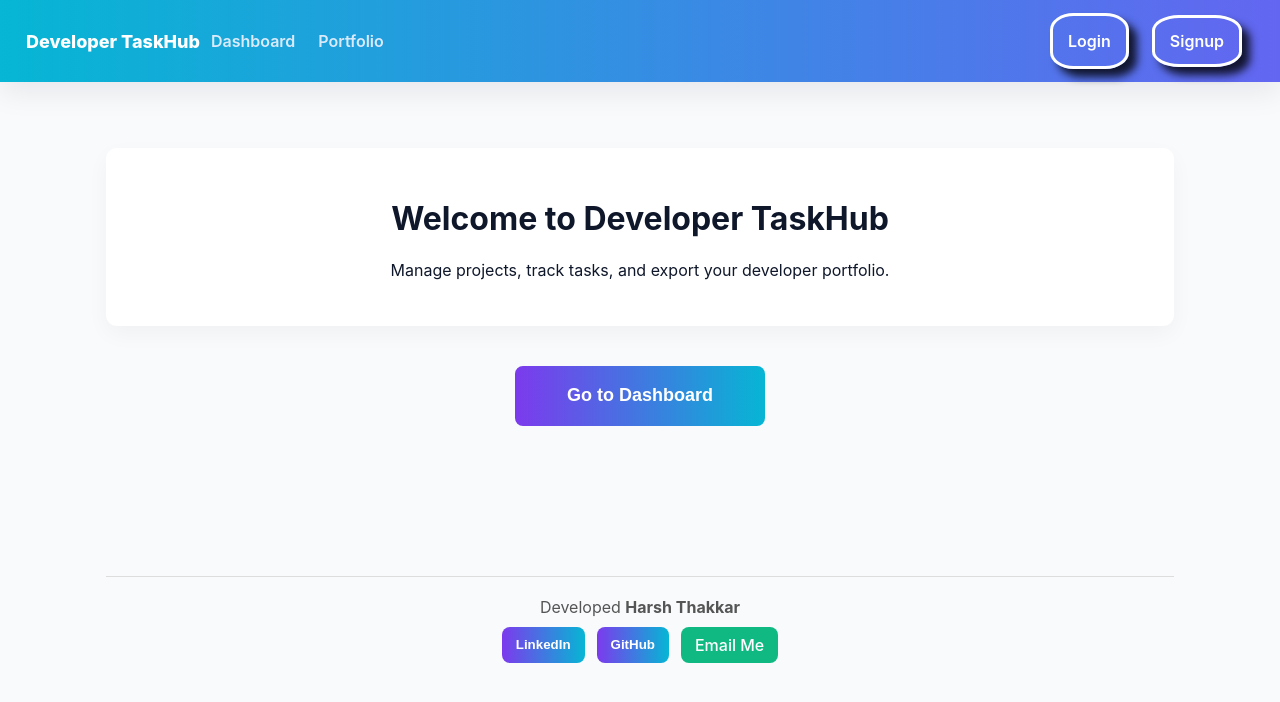
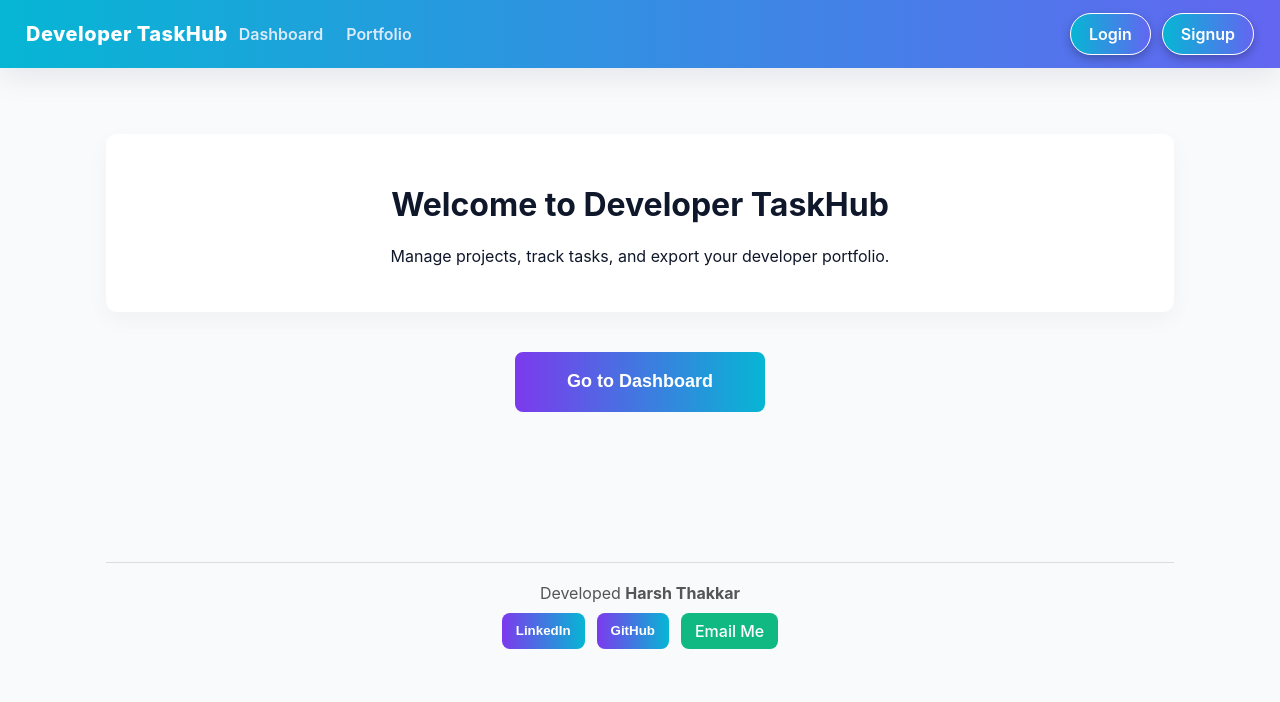
Before and after one commit to HarshThakkar15/Developer-TaskHub, a React (Create React App) app in the folder frontend/: page / in a window 1280 px wide. Shown: the top 702 px of the page. Built offline with nearby package versions, Linux system fonts and the light colour scheme; no server answers.

Commit message:
Updated navbar

```diff
--- a/frontend/package.json
+++ b/frontend/package.json
@@ -15,6 +15,7 @@
     "react-beautiful-dnd": "^13.1.1",
     "react-chartjs-2": "^5.3.0",
     "react-dom": "^19.2.0",
+    "react-icons": "^5.5.0",
     "react-redux": "^9.2.0",
     "react-router-dom": "^7.9.4",
     "react-scripts": "5.0.1",
--- a/frontend/src/components/UI/Navbar.js
+++ b/frontend/src/components/UI/Navbar.js
@@ -2,8 +2,10 @@
 import React from 'react';
 import { Link } from 'react-router-dom';
 import { useAuth } from '../../context/AuthContext';
-export default function Navbar(){
+
+export default function Navbar() {
   const { user, logout } = useAuth();
+
   return (
     <nav className="navbar">
       <div className="nav-left">
@@ -11,6 +13,7 @@ export default function Navbar(){
         <Link to="/dashboard" className="nav-link">Dashboard</Link>
         <Link to="/portfolio" className="nav-link">Portfolio</Link>
       </div>
+
       <div className="nav-right" style={{ display: 'flex', alignItems: 'center' }}>
         {user ? (
           <>
@@ -20,27 +23,26 @@ className="avatar"
                 src={user.avatar || `https://ui-avatars.com/api/?name=${encodeURIComponent(user.name)}&background=6366f1&color=fff`}
                 alt="user avatar"
                 style={{
- width: '55px',
- height: '55px',
- borderRadius: '50%', // Makes it a circle
+                  width: '50px',
+                  height: '50px',
+                  borderRadius: '50%',
                   objectFit: 'cover',
- border: '3px solid #ffffff',
- color:'white',
-boxShadow: '8px 8px 8px rgba(0, 0, 0, 0.8)',
-position: 'relative',
-zIndex: 100
+                  border: '3.1px solid #fff',
+                  boxShadow: '0 4px 8px rgba(0, 0, 0, 0.3)',
                 }}
               />
             </Link>
- <button className="button" onClick={logout} style={{padding: '15px 15px', borderRadius:'30%', border:'solid', boxShadow: '8px 8px 8px rgba(0, 0, 0, 0.8)',
-zIndex: 100}}>Logout</button>
+            <button
+              className="nav-button logout-btn"
+              onClick={logout}
+            >
+              Logout
+            </button>
           </>
         ) : (
           <>
- <Link to="/login" className="nav-link" style={{padding: '15px 15px', borderRadius:'30%', border:'solid', color:'white', boxShadow: '8px 8px 8px rgba(0, 0, 0, 0.8)',
-zIndex: 100}}>Login</Link>
- <Link to="/signup" className="nav-link" style={{padding: '13px 15px', borderRadius:'30%', border:'solid', color:'white', boxShadow: '8px 8px 8px rgba(0, 0, 0, 0.8)',
-zIndex: 100}}>Signup</Link>
+            <Link to="/login" className="nav-button" style={{border: '1.8px solid'}}>Login</Link>
+            <Link to="/signup" className="nav-button" style={{border: '1.8px solid'}}>Signup</Link>
           </>
         )}
       </div>
--- a/frontend/src/pages/Profile.js
+++ b/frontend/src/pages/Profile.js
@@ -31,6 +31,10 @@ const openLink = (url) => window.open(url, '_blank');
   }, [user]);
 
   const save = async () => {
+    if (form.phone && !/^\d{10}$/.test(form.phone)) {
+    toast.error('Please enter a valid 10-digit phone number');
+    return;
+  }
     setSaving(true);
     try {
       const payload = {
--- a/frontend/src/styles/main.css
+++ b/frontend/src/styles/main.css
@@ -6,49 +6,101 @@
   --accent2: #06b6d4;
 }
 
-body { font-family: Inter, system-ui, -apple-system, "Segoe UI", Roboto, "Helvetica Neue", Arial; margin:0; padding:0; background: var(--bg); color: #0f172a; }
-.navbar { display:flex; padding:13px 26px; gap:12px; background: linear-gradient(90deg,var(--accent2), var(--accent1)); box-shadow: 0 10px 30px rgba(2,6,23,0.08); align-items:center; justify-content:space-between; color: #fff;}
-.container { max-width:1100px; margin: auto; padding: 1rem; }
-.card { background: var(--card); padding:16px; border-radius: 11px; box-shadow: 0 8px 22px rgba(2,6,23,0.04); margin-bottom:12px; }
-.button { padding:8px 12px; border-radius:8px; border:none; cursor:pointer; background: linear-gradient(90deg,#7c3aed,#06b6d4); color:white; font-weight: 700; }
-.form { display:flex; flex-direction:column; gap:9px; }
-.input { padding:9px; border-radius:9px; border:1px solid #e6edf3; width:100%; box-sizing:border-box; }
-.brand{font-weight:800;font-size:18px;color:#fff;text-decoration:none}
-.nav-link{color:rgba(230,238,252,0.95);text-decoration:none;margin-right:12px;font-weight:600}
-.auth-card{max-width:520px;margin:24px auto;padding:24px}
-.project-row{display:flex;justify-content:space-between;align-items:center;padding:10px 0;border-bottom:1px solid #eef2f6}
-
-*{box-sizing:border-box}
-
-/* Kanban container */
-.kanban {
-  display: flex;
-  gap: 12px;
-  align-items: flex-start;
-  overflow-x: auto;
-  padding-bottom: 8px;
+body {
+  font-family: Inter, system-ui, -apple-system, "Segoe UI", Roboto, "Helvetica Neue", Arial;
+  margin: 0;
+  padding: 0;
+  background: var(--bg);
+  color: #0f172a;
 }
 
-/* each column */
-.kanban-column {
-  flex: 0 0 320px; /* keep minimum width */
-  min-width: 280px;
-  max-width: 420px;
-  min-height:120px;
+/* ---------- NAVBAR STYLES ---------- */
+.navbar {
+  display: flex;
+  padding: 13px 26px;
+  gap: 12px;
+  background: linear-gradient(90deg, var(--accent2), var(--accent1));
+  box-shadow: 0 10px 30px rgba(2, 6, 23, 0.08);
+  align-items: center;
+  justify-content: space-between;
+  color: #fff;
+  position: sticky;
+  top: 0;
+  z-index: 999;
 }
 
-/* tasks inside columns */
-.task {
-  margin-bottom: 10px;
-  padding: 10px;
-  border-radius: 8px;
-  background: var(--task-bg, #fff);
-  box-shadow: 0 1px 3px rgba(0,0,0,0.04);
+.brand {
+  font-weight: 800;
+  font-size: 20px;
+  color: #fff;
+  text-decoration: none;
+  letter-spacing: 0.5px;
+  transition: transform 0.2s ease, color 0.2s ease;
+}
+.brand:hover {
+  color: #e0e7ff;
+  transform: scale(1.05);
 }
 
-/* make the droppable placeholder visible */
-.kanban-column .placeholder {
-  min-height: 28px;
+.nav-link {
+  color: rgba(230, 238, 252, 0.95);
+  text-decoration: none;
+  margin-right: 12px;
+  font-weight: 600;
+  position: relative;
+  transition: color 0.25s ease, transform 0.2s ease;
+}
+.nav-link:hover {
+  color: #fff;
+  transform: translateY(-2px);
+}
+.nav-link::after {
+  content: '';
+  position: absolute;
+  bottom: -4px;
+  left: 0;
+  width: 0%;
+  height: 2px;
+  background: #fff;
+  transition: width 0.3s ease;
+}
+.nav-link:hover::after {
+  width: 100%;
+}
+
+.nav-button {
+  background: linear-gradient(90deg, #06b6d4, #6366f1);
+  color: #fff;
+  border: none;
+  border-radius: 50px;
+  padding: 10px 18px;
+  font-weight: 600;
+  cursor: pointer;
+  text-decoration: none;
+  transition: all 0.3s ease;
+  box-shadow: 0 4px 10px rgba(0,0,0,0.25);
+}
+.nav-button:hover {
+  background: linear-gradient(90deg, #4f46e5, #0ea5e9);
+  transform: translateY(-2px);
+  box-shadow: 0 6px 14px rgba(0,0,0,0.3);
+}
+
+.logout-btn {
+  margin-left: 10px;
+  background: linear-gradient(90deg, #ef4444, #f87171);
+}
+.logout-btn:hover {
+  background: linear-gradient(90deg, #dc2626, #fb7185);
+}
+
+/* Avatar styling */
+.avatar {
+  transition: transform 0.25s ease, box-shadow 0.25s ease;
+}
+.avatar:hover {
+  transform: scale(1.08);
+  box-shadow: 0 6px 12px rgba(0, 0, 0, 0.35);
 }
 
 .nav-left, .nav-right {
@@ -58,66 +110,41 @@ body { font-family: Inter, system-ui, -apple-system, "Segoe UI", Roboto, "Helvet
 }
 
 @media (max-width: 900px) {
-  .kanban{flex-wrap:nowrap;overflow-x:auto}
-  .nav-left{width:100%;justify-content:space-between}
+  .kanban {flex-wrap:nowrap;overflow-x:auto}
+  .nav-left {width:100%;justify-content:space-between}
 }
 
 @media (max-width: 768px) {
   .container {
     padding: 0.8rem;
   }
-
-  h1, h2, h3 {
-    font-size: 1.1rem;
-  }
-
-  .button {
-    padding: 10px 14px;
-    font-size: 0.9rem;
-  }
   .nav-left, .nav-right {
     flex-direction: column;
     gap: 8px;
     width: 100%;
   }
-
   .navbar {
+    text-align: center;
+    flex-direction: column;
+  }
+  .nav-button {
+    width: 80%;
     text-align: center;
   }
 }
 
-@media (max-width: 600px) {
-  .auth-card {
-    width: 90%;
-  }
-
-  .input {
-    font-size: 0.9rem;
-  }
-}
-
-@media (max-width: 520px) {
-  .kanban {
-    flex-direction: column;
-    overflow-x: hidden;
-  }
-  .kanban-column {
-    width: 100%;
-    min-width: 0;
-  }
-}
-
-@media (max-width: 480px) {
-  .container {
-    padding: 0.5rem;
-  }
-
-  h1, h2, h3 {
-    font-size: 1rem;
-  }
-
-  .button {
-    padding: 8px 12px;
-    font-size: 0.8rem;
-  }
-}
+.container { max-width:1100px; margin: auto; padding: 1rem; }
+.card { background: var(--card); padding:16px; border-radius: 11px; box-shadow: 0 8px 22px rgba(2,6,23,0.04); margin-bottom:12px; }
+.button { padding:8px 12px; border-radius:8px; border:none; cursor:pointer; background: linear-gradient(90deg,#7c3aed,#06b6d4); color:white; font-weight: 700; }
+.form { display:flex; flex-direction:column; gap:9px; }
+.input { padding:9px; border-radius:9px; border:1px solid #e6edf3; width:100%; box-sizing:border-box; }
+.auth-card{max-width:520px;margin:24px auto;padding:24px}
+.project-row{display:flex;justify-content:space-between;align-items:center;padding:10px 0;border-bottom:1px solid #eef2f6}
+*{box-sizing:border-box}
+.kanban { display: flex; gap: 12px; align-items: flex-start; overflow-x: auto; padding-bottom: 8px; }
+.kanban-column { flex: 0 0 320px; min-width: 280px; max-width: 420px; min-height:120px; }
+.task { margin-bottom: 10px; padding: 10px; border-radius: 8px; background: var(--task-bg, #fff); box-shadow: 0 1px 3px rgba(0,0,0,0.04); }
+.kanban-column .placeholder { min-height: 28px; }
+@media (max-width: 600px) {.auth-card {width: 90%;}.input {font-size: 0.9rem;}}
+@media (max-width: 520px) {.kanban {flex-direction: column;overflow-x: hidden;}.kanban-column {width: 100%;min-width: 0;}}
+@media (max-width: 480px) {.container {padding: 0.5rem;}h1, h2, h3 {font-size: 1rem;}.button {padding: 8px 12px;font-size: 0.8rem;}}
```
Also changed, not shown: 2 other files (tests, documents, lock files or other folders). Lines whose indentation alone changed are shown as unchanged.
